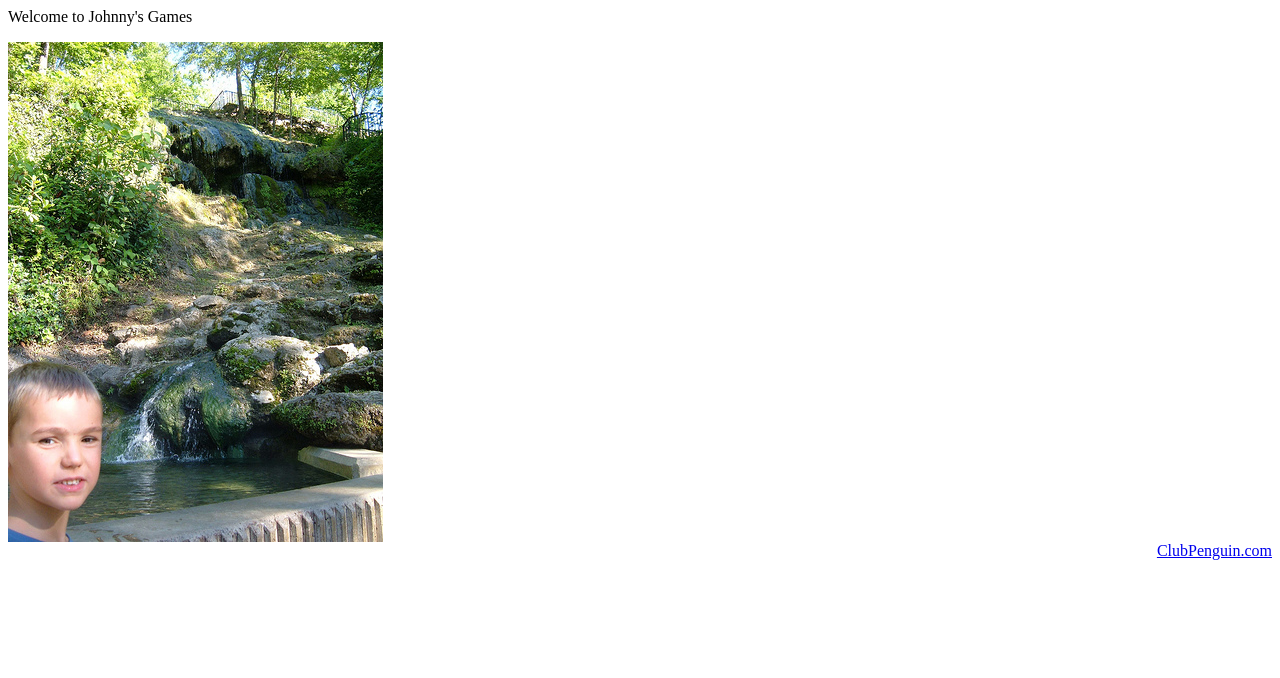
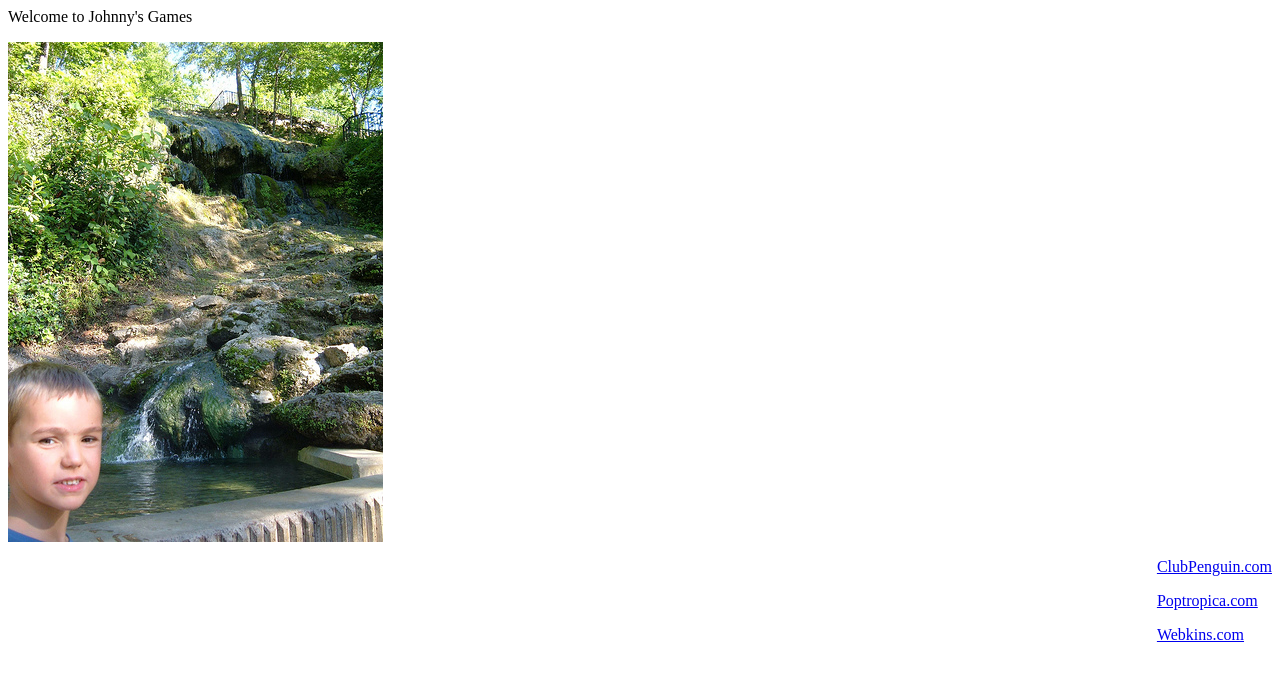
Before and after one commit to johnnysgames/johnnysgames.github.com, a plain HTML site: page index.html in a window 1280 px wide. Drawn offline with Linux system fonts and the light colour scheme.

Commit message:
added links to poptropica and webkins

```diff
--- a/index.html
+++ b/index.html
@@ -4,6 +4,14 @@
   <img src="/images/2507171034_0ef401fe66.jpg">
 </div>
 <div style="float:right;">
-  <a href="http://clubpenguin.com">ClubPenguin.com</a>
+  <p>
+    <a href="http://clubpenguin.com">ClubPenguin.com</a>
+  </p>
+  <p>
+    <a href="http://poptropica.com">Poptropica.com</a>
+  </p>
+  <p>
+    <a href="http://webkins.com">Webkins.com</a>
+  </p>
 </div>
 </div>
```
